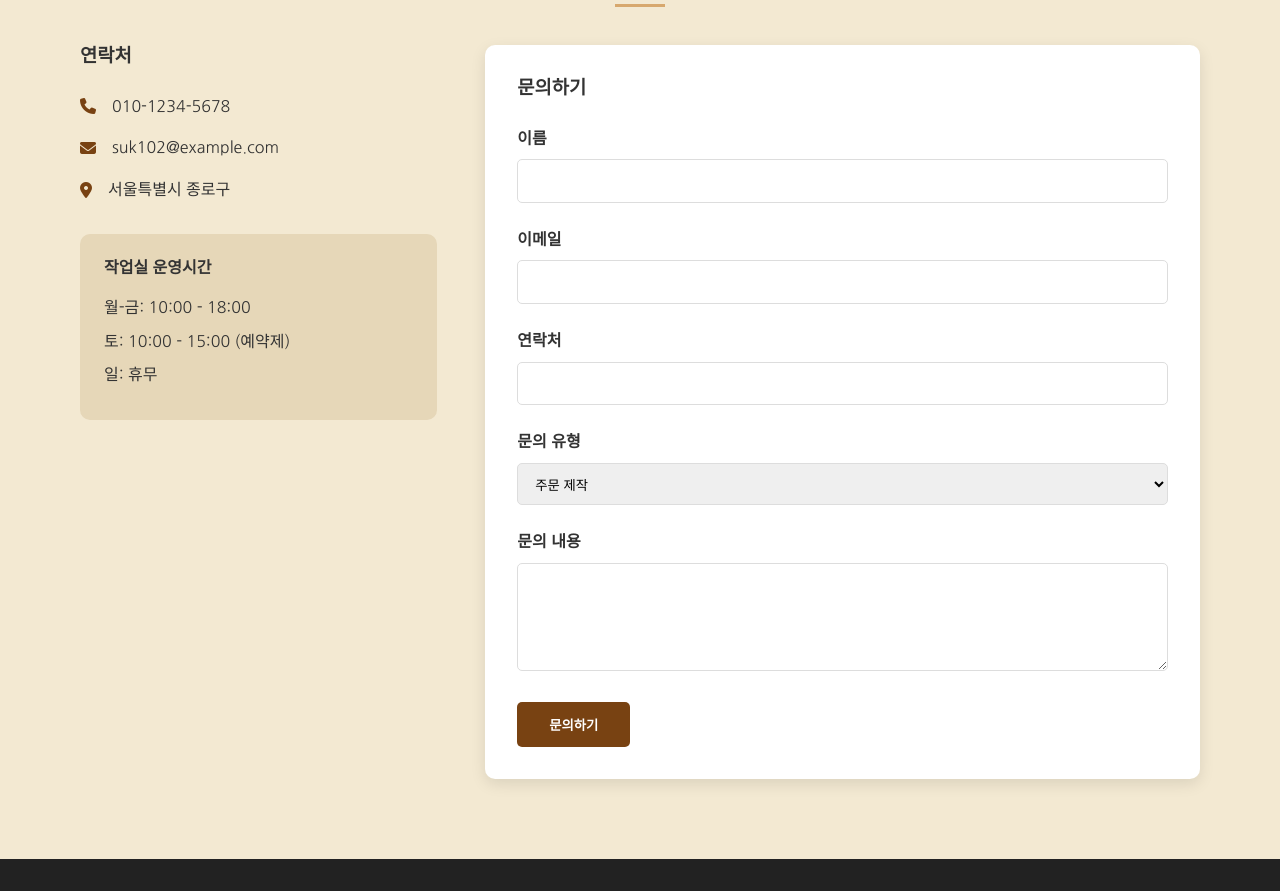
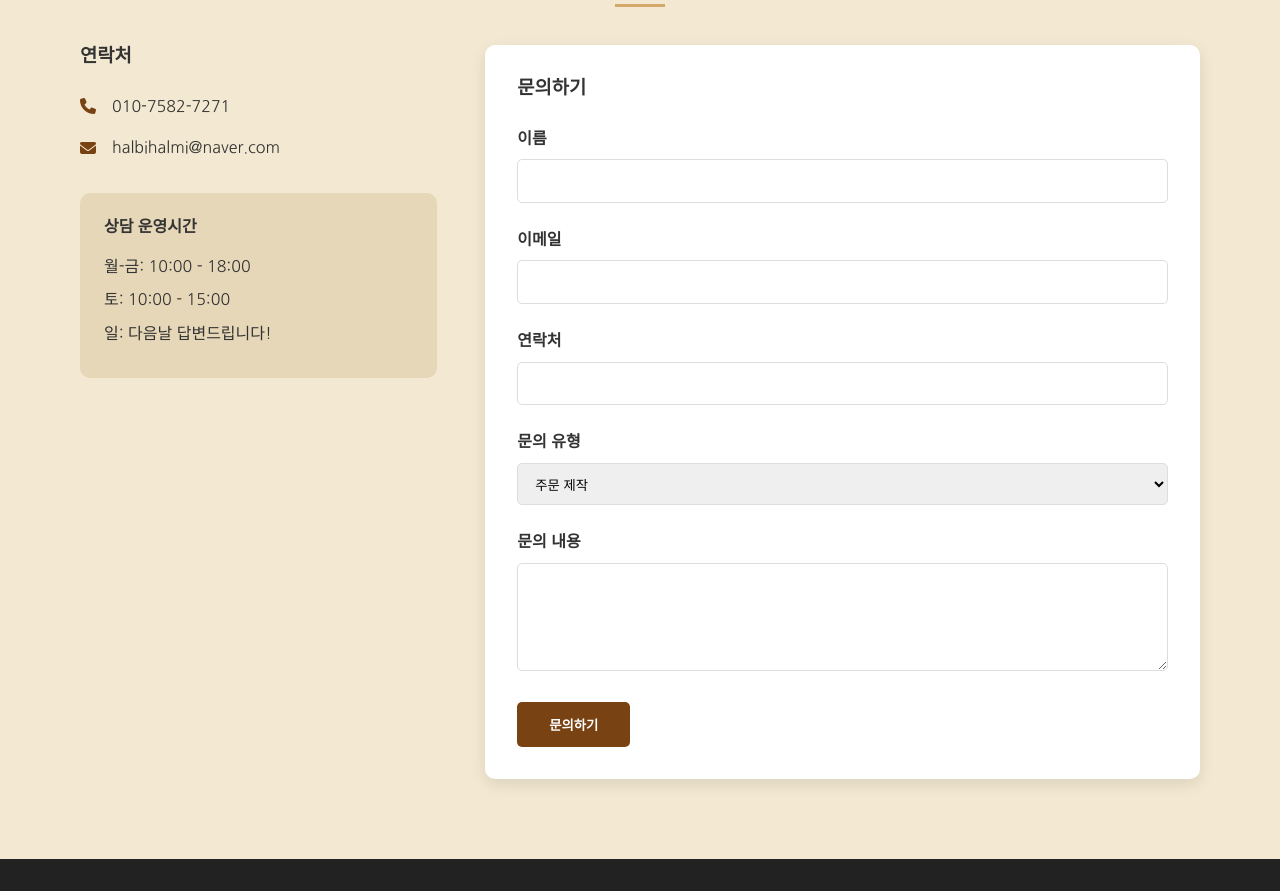
Before and after one commit to wonyoung-R/suk102, a plain HTML site: page index.html in a window 1280 px wide. Shown: the part 3706-4597 px from the top of the page. Drawn offline with Linux system fonts and the light colour scheme.

Commit message:
contact modified

```diff
--- a/index.html
+++ b/index.html
@@ -7,6 +7,18 @@
     <link rel="stylesheet" href="css/style.css">
     <link rel="stylesheet" href="https://cdnjs.cloudflare.com/ajax/libs/font-awesome/6.4.0/css/all.min.css">
     <meta name="description" content="숙원 - 한국 전통 서각 작가의 작품과 이야기">
+
+    <!-- 모바일 썸네일을 위한 Open Graph 메타 태그 -->
+    <meta property="og:title" content="숙원 | 한국 전통 서각 작가">
+    <meta property="og:description" content="한국 전통 서각 작가 '숙원'의 작품과 이야기를 만나보세요.">
+    <meta property="og:image" content="images/sukone.png">
+    <meta property="og:url" content="https://litt.ly/suk102">
+    <meta property="og:type" content="website">
+
+    <!-- Apple 기기 홈스크린 아이콘 -->
+    <link rel="apple-touch-icon" href="images/sukone.png">
+    <meta name="apple-mobile-web-app-capable" content="yes">
+    <meta name="apple-mobile-web-app-status-bar-style" content="black-translucent">
 </head>
 <body>
     <!-- 네비게이션 바 -->
@@ -195,15 +207,14 @@
                 <div class="contact-info">
                     <h3>연락처</h3>
                     <ul>
-                        <li><i class="fas fa-phone"></i> 010-1234-5678</li>
-                        <li><i class="fas fa-envelope"></i> suk102@example.com</li>
-                        <li><i class="fas fa-map-marker-alt"></i> 서울특별시 종로구</li>
+                        <li><i class="fas fa-phone"></i> 010-7582-7271</li>
+                        <li><i class="fas fa-envelope"></i> halbihalmi@naver.com</li>
                     </ul>
                     <div class="opening-hours">
-                        <h4>작업실 운영시간</h4>
+                        <h4>상담 운영시간</h4>
                         <p>월-금: 10:00 - 18:00</p>
-                        <p>토: 10:00 - 15:00 (예약제)</p>
-                        <p>일: 휴무</p>
+                        <p>토: 10:00 - 15:00</p>
+                        <p>일: 다음날 답변드립니다!</p>
                     </div>
                 </div>
                 <div class="contact-form">
```
Also changed, not shown: interview.html (+13 -0 lines).
